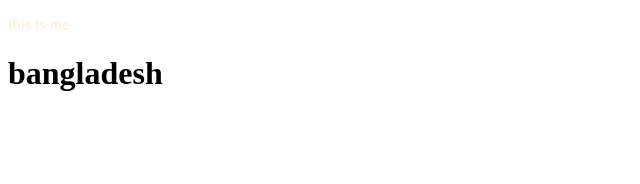
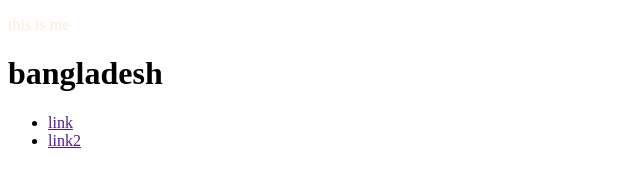
Before and after one commit to mehedisharif/mehedi-website, a plain HTML site: page index.html in a window 1280 px wide. Shown: the full height of the page, 0-640 px from the left. Drawn offline with Linux system fonts and the light colour scheme.

Commit message:
adding this

```diff
--- a/index.html
+++ b/index.html
@@ -8,6 +8,12 @@
     <title>Document</title>
     <p>this is me</p>
     <h1>bangladesh</h1>
+    <div>
+        <ul>
+            <li><a href="">link</a></li>
+            <li><a href="">link2</a></li>
+        </ul>
+    </div>
 </head>
 <body>
 
```
